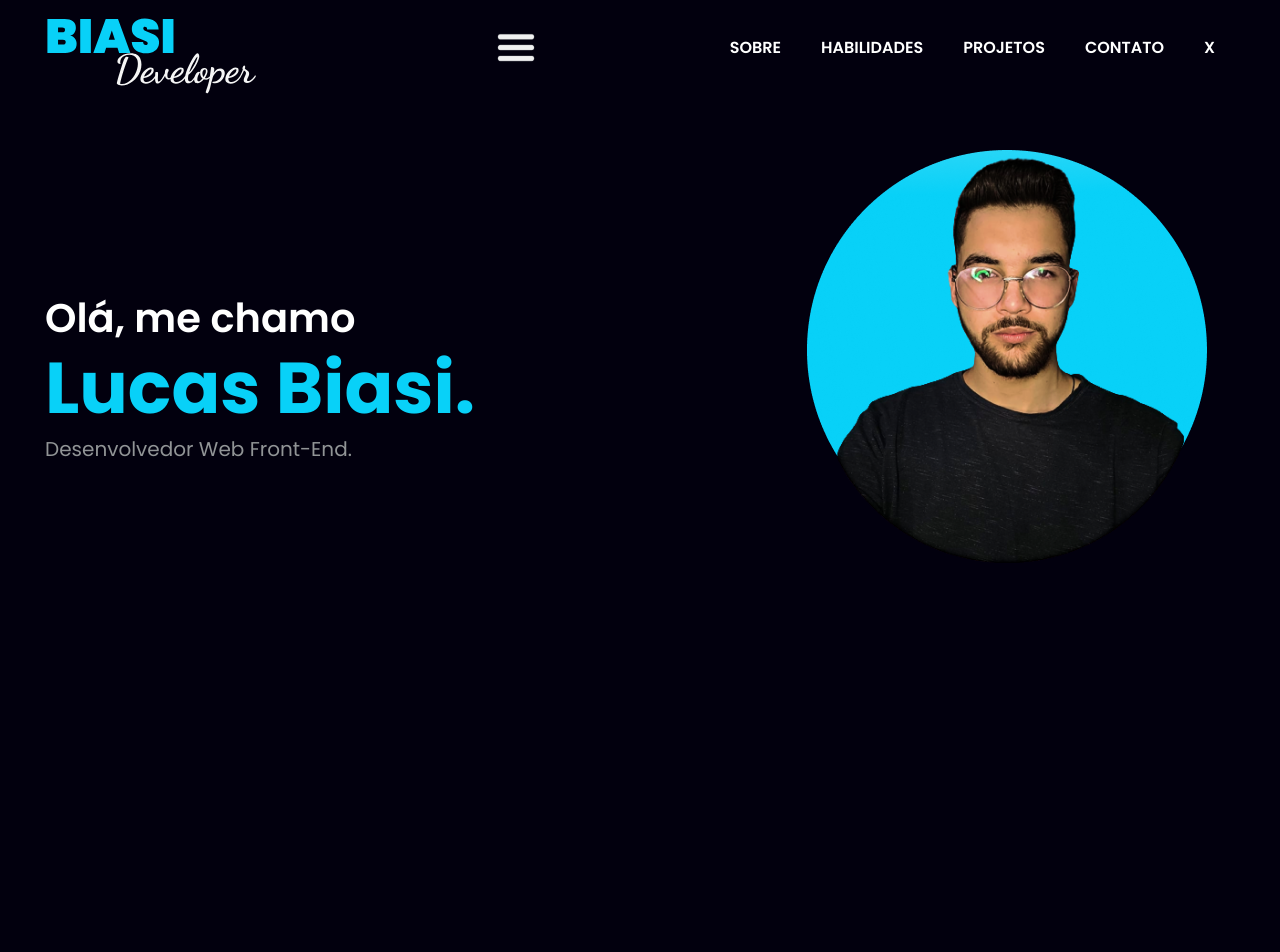
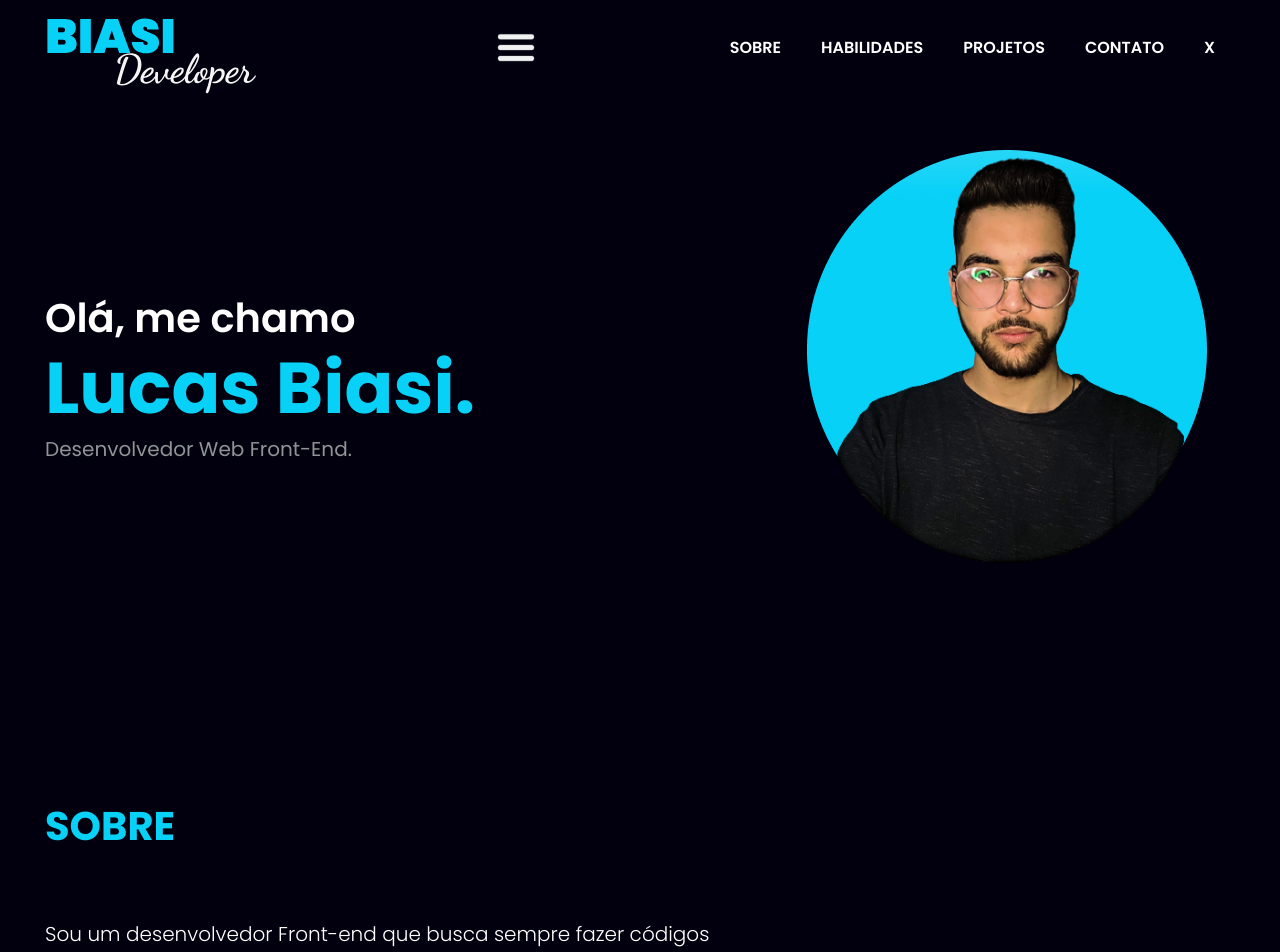
Before and after one commit to zLucasBiasi/frontend_biasiportfolio, a Next.js app: page / in a window 1280 px wide. Shown: the top 952 px of the page. Built offline with nearby package versions, Linux system fonts and the light colour scheme.

Commit message:
feat: more  adjustment in responsive

```diff
--- a/src/components/Hero/styles.ts
+++ b/src/components/Hero/styles.ts
@@ -3,11 +3,6 @@ import styled, { css } from "styled-components";
 export const ContentHero = styled.div`
   margin-top: 5rem;
   width: 100%;
-  height: 100vh;
-
-  @media (max-width: 1000px) {
-    height: 100%;
-  }
 `;
 
 export const Wrapper = styled.div`
--- a/src/components/TitleSections/styles.ts
+++ b/src/components/TitleSections/styles.ts
@@ -5,10 +5,11 @@ export const TitleStyle = styled.h2`
     color: ${theme.colors.blueCian};
     font-size: ${theme.fonts.titleLarger};
     text-transform: uppercase;
+    margin-top: 20rem;
     margin-bottom: 6rem;
 
     @media (max-width: 600px) {
-      margin-top: 8rem;
+      margin-top: 15rem;
       margin-bottom: 4rem;
       font-size: ${theme.fonts.titleMedium};
       width: 100%;
```
